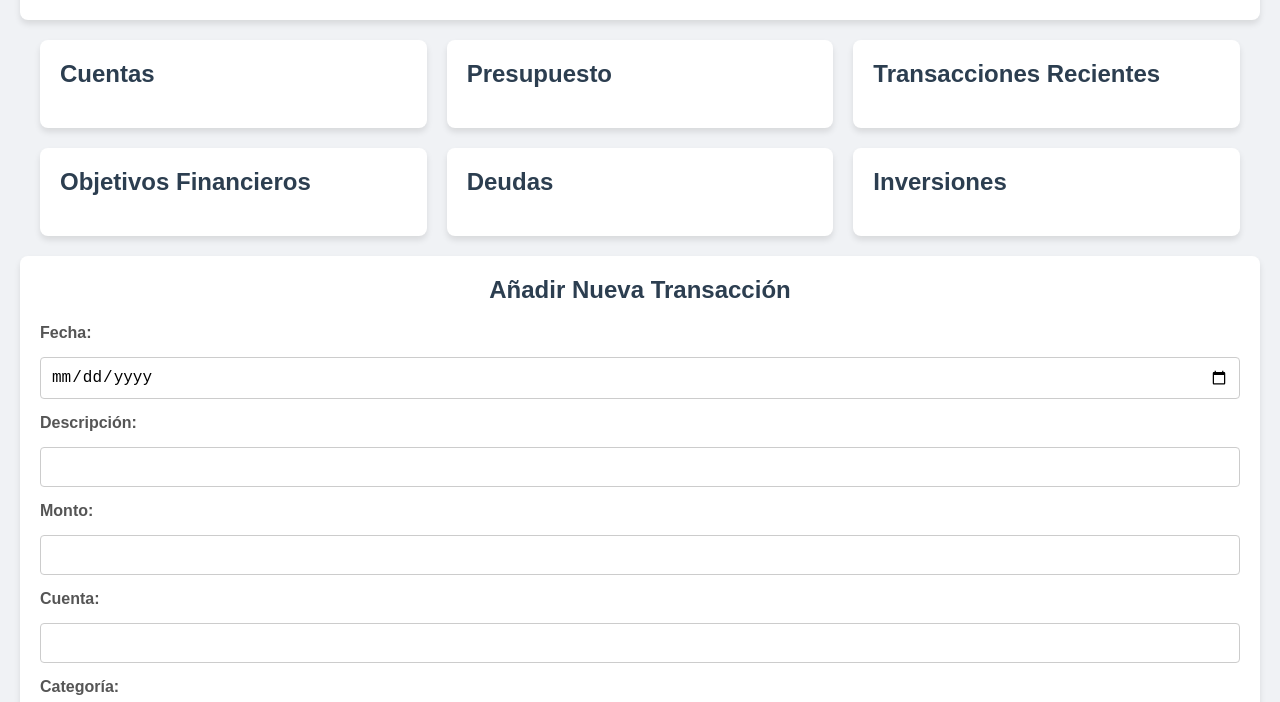
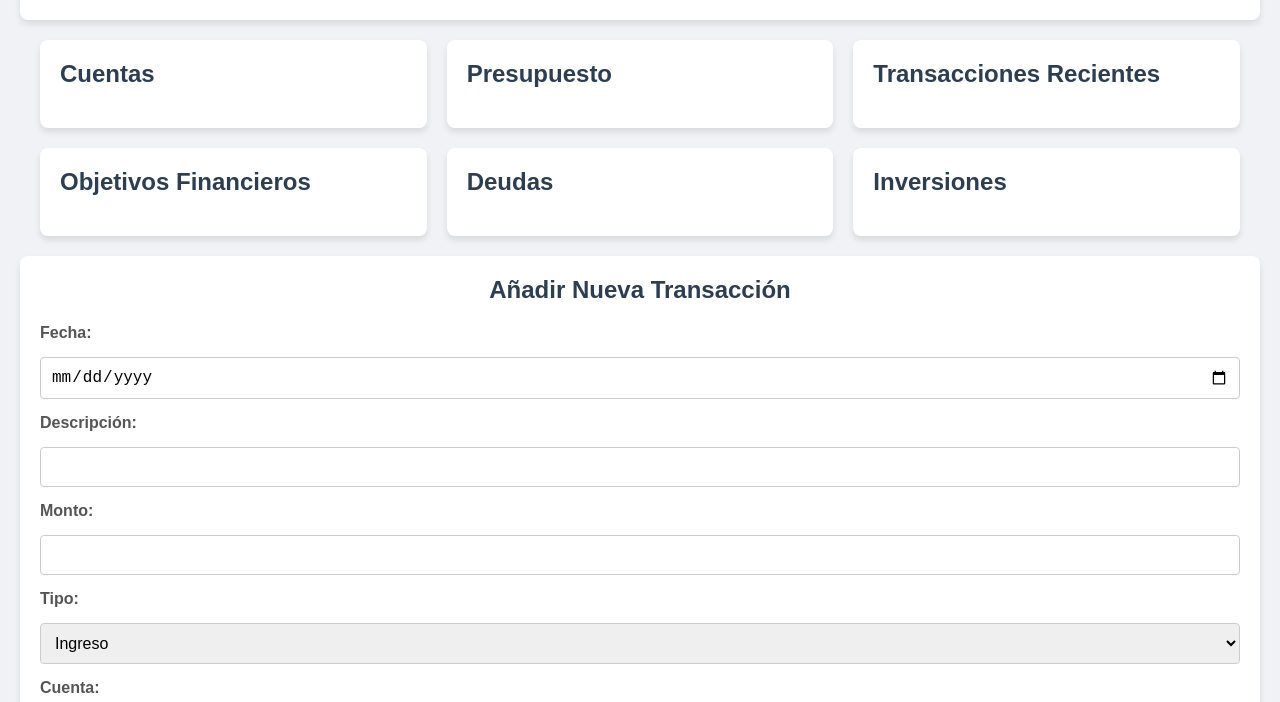
Before and after one commit to sebastiansarmientoforjan-maker/mi-finanzas-app, a website: page index.html in a window 1280 px wide. Shown: the part 98-800 px from the top of the page. Drawn offline with Linux system fonts and the light colour scheme.

Commit message:
Update index.html

```diff
--- a/index.html
+++ b/index.html
@@ -50,6 +50,12 @@
             <label for="amount">Monto:</label>
             <input type="number" id="amount" step="0.01" required>
 
+            <label for="type">Tipo:</label>
+            <select id="type" required>
+                <option value="ingreso">Ingreso</option>
+                <option value="gasto">Gasto</option>
+            </select>
+
             <label for="account">Cuenta:</label>
             <input type="text" id="account" required>
 
```
